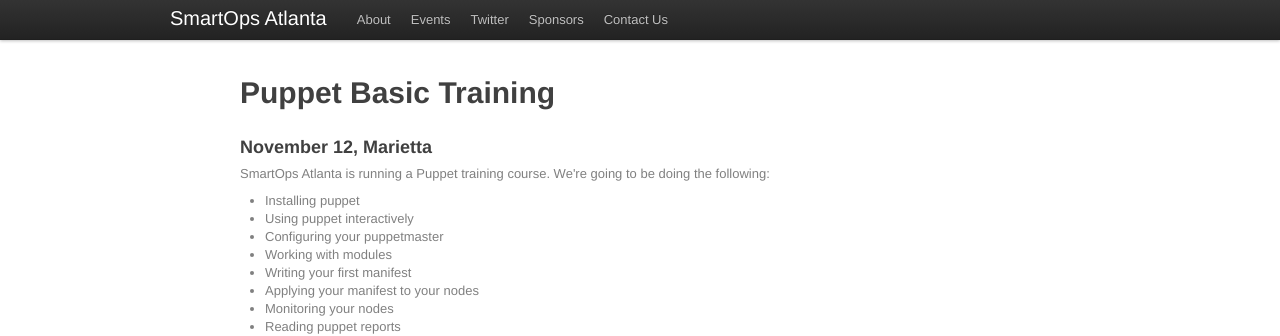
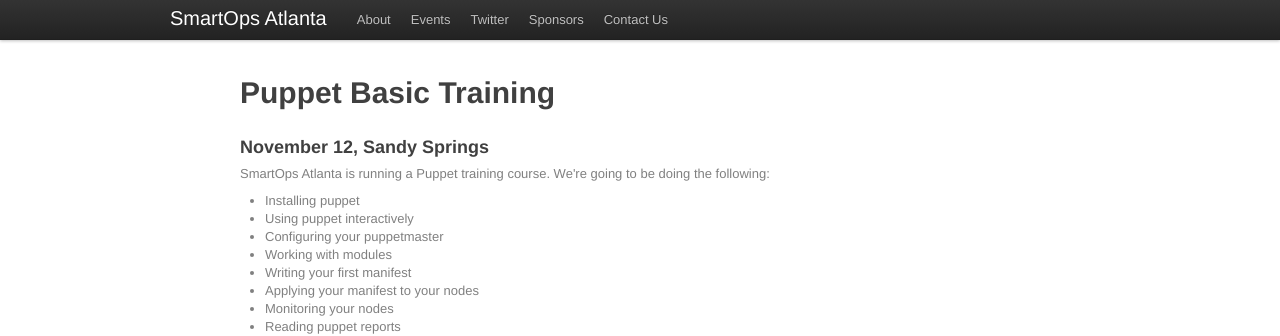
Before and after one commit to iflowfor8hours/smartopsatlanta.org, a Jekyll site: the page built from events.html, in a window 1280 px wide. Shown: the top 336 px of the page. Built offline with Jekyll 4.4.1, drawn with Linux system fonts in a browser that asks for light colours; nearby versions of some CDN libraries.

Commit message:
fixed link on sponsors page, edited copy on events

```diff
--- a/events.html
+++ b/events.html
@@ -4,7 +4,7 @@
 ---
 
 <div class="content">
-    <h1>Puppet Basic Training</h1> <h3>November 12, Marietta</h3>
+    <h1>Puppet Basic Training</h1> <h3>November 12, Sandy Springs</h3>
     <p> SmartOps Atlanta is running a Puppet training course. We're going to be doing the following:
 <ul>
 <li>Installing puppet</li>
--- a/sponsors.html
+++ b/sponsors.html
@@ -7,6 +7,6 @@
     <h1>Sponsors</h1>
     <p> The following fine folks have offered assistance to allow us to provide the best services and training we can. Thanks guys.
 </p>
-<img src="assets/img/shadowsoft.png"/>
+<a href="http://www.shadow-soft.com"><img src="assets/img/shadowsoft.png"/></a>
 
 </div>
```
